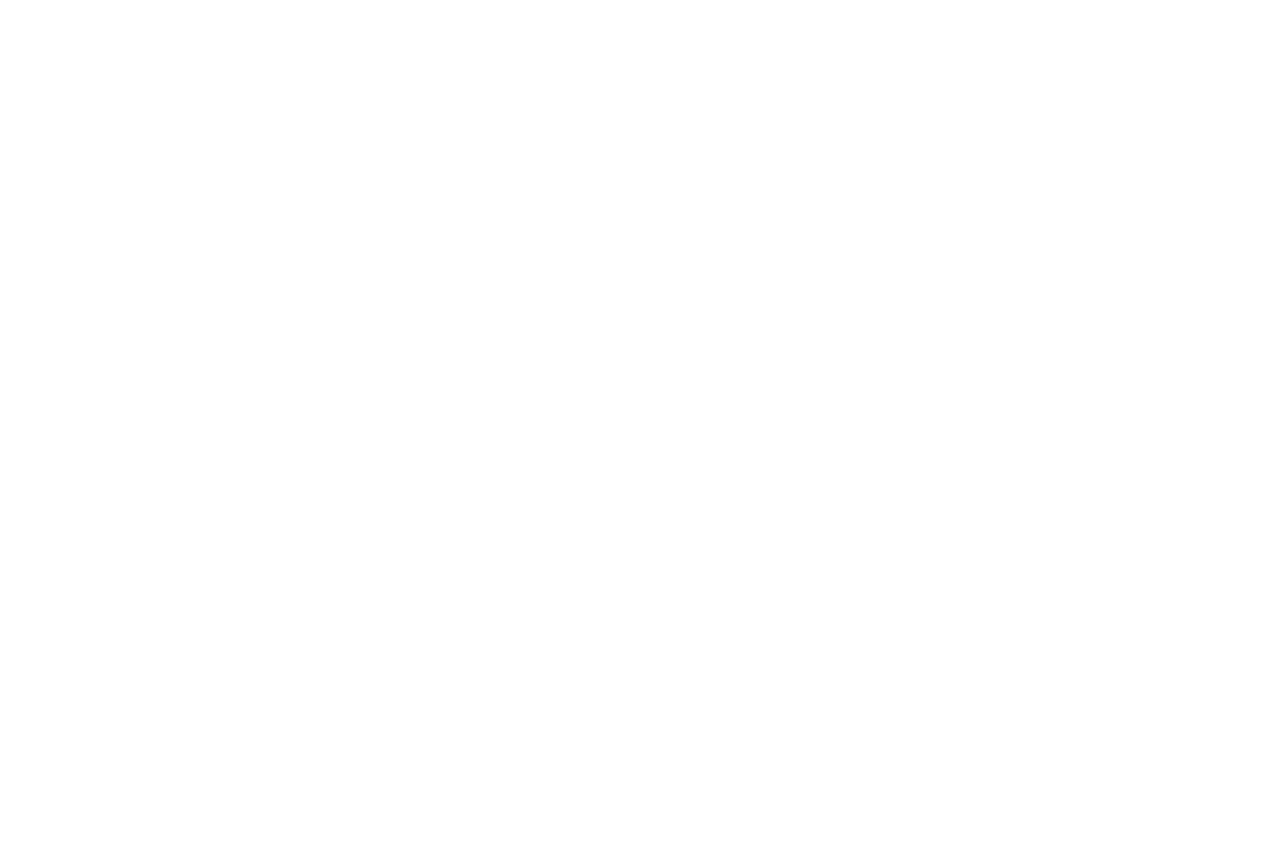
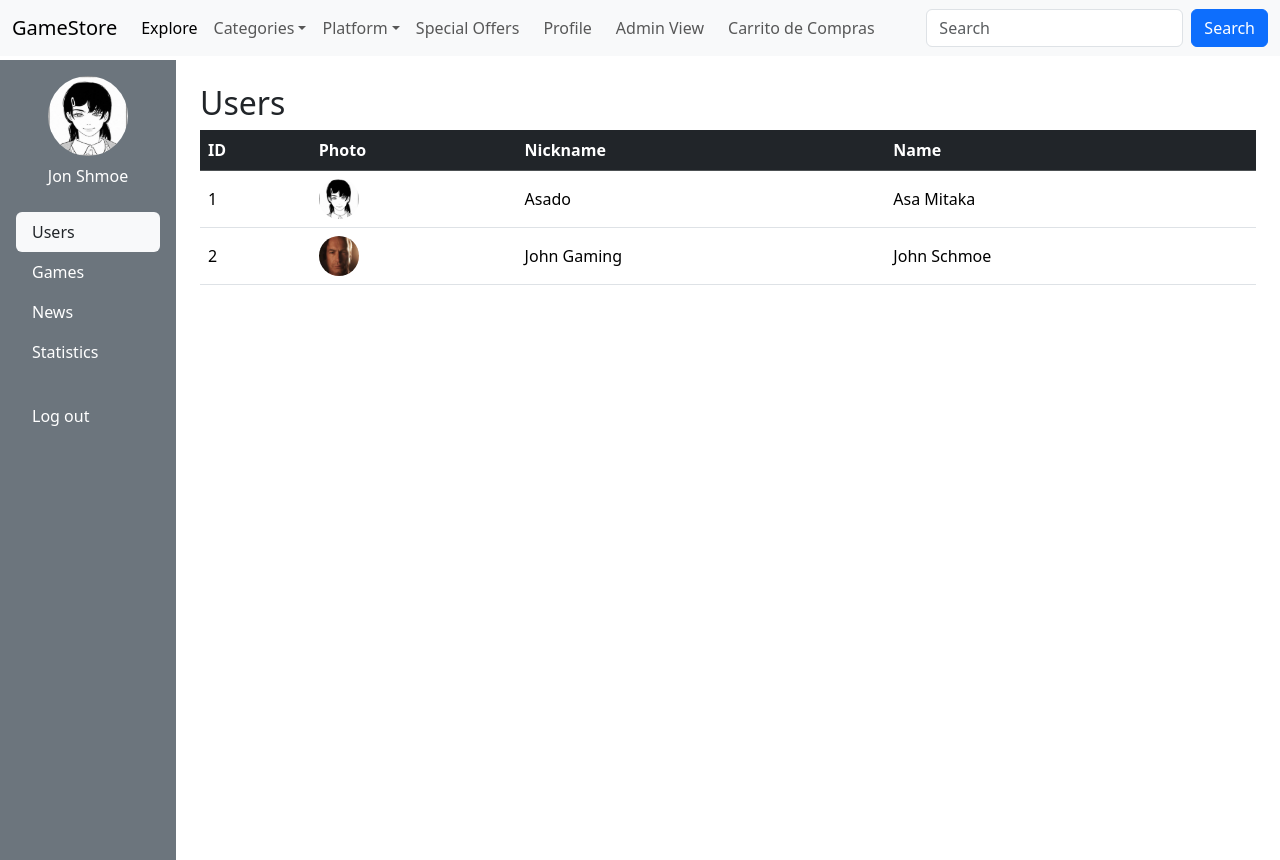
Before and after one commit to ManuelRevillaRJ/PW-PROYECTO-FIJO, a React app: page /users in a window 1280 px wide. Before the commit this address had no page. Before the commit the page ends 800 px from the top, so only its background shows below. Built offline with nearby package versions, Linux system fonts and the light colour scheme; the HTML template or start-up script is replaced by a standard one.

Commit message:
Admin View parcial
Actualizado el sidebar del admin y algunas de las pestañas relacionadas.

```diff
--- a/src/components/NavBar.tsx
+++ b/src/components/NavBar.tsx
@@ -115,9 +115,9 @@ export default function NavBar() {
               </div>
             </li>
             <li className="nav-item">
-              <Link className="nav-link" to={"/ganancias"}>
+              <Link className="nav-link" to={"/users"}>
                 <i className="bi bi-bar-chart me-2"></i>
-                Estadisticas
+                Admin View
               </Link>
             </li>
             <li className="nav-item">
--- a/src/components/Sidebar.tsx
+++ b/src/components/Sidebar.tsx
@@ -1,4 +1,4 @@
-import { Link } from "react-router-dom";
+import { NavLink } from "react-router-dom";
 
 export default function Sidebar() {
   return (
@@ -7,28 +7,55 @@ export default function Sidebar() {
       style={{ width: "200px", height: "100vh" }}
     >
       <div className="text-center mb-4">
-        <div
+        <img
+          src="/public/assets/pfp/Asa.png"
+          alt="Usuario"
           className="bg-light rounded-circle mx-auto"
           style={{ width: 80, height: 80 }}
-        ></div>
+        />
         <p className="mt-2">Jon Shmoe</p>
       </div>
       <nav className="nav flex-column">
-        <Link to="/users" className="nav-link text-white">
+        <NavLink
+          to="/users"
+          className={({ isActive }) =>
+            "nav-link" + (isActive ? " bg-light text-dark rounded" : " text-white")
+          }
+        >
           Users
-        </Link>
-        <Link to="/games" className="nav-link text-white">
+        </NavLink>
+        <NavLink
+          to="/games"
+          className={({ isActive }) =>
+            "nav-link" + (isActive ? " bg-light text-dark rounded" : " text-white")
+          }
+        >
           Games
-        </Link>
-        <Link to="/news" className="nav-link text-white">
+        </NavLink>
+        <NavLink
+          to="/news"
+          className={({ isActive }) =>
+            "nav-link" + (isActive ? " bg-light text-dark rounded" : " text-white")
+          }
+        >
           News
-        </Link>
-        <Link to="/ganancias" className="nav-link bg-light text-dark rounded">
+        </NavLink>
+        <NavLink
+          to="/ganancias"
+          className={({ isActive }) =>
+            "nav-link" + (isActive ? " bg-light text-dark rounded" : " text-white")
+          }
+        >
           Statistics
-        </Link>
-        <Link to="/logout" className="nav-link text-white mt-4">
+        </NavLink>
+        <NavLink
+          to="/logout"
+          className={({ isActive }) =>
+            "nav-link mt-4" + (isActive ? " bg-light text-dark rounded" : " text-white")
+          }
+        >
           Log out
-        </Link>
+        </NavLink>
       </nav>
     </div>
   );
--- a/src/main.tsx
+++ b/src/main.tsx
@@ -11,8 +11,8 @@ import Ganancias from "./pages/Ganancias";
 
 import MejoresValorados from "./pages/MejorValorados";
 import BestSellers from "./pages/BestSellers";
-import CartUI from "./pages/CartTestPage";
 import CartTestPage from "./pages/CartTestPage";
+import Usuarios from "./pages/Usuarios";
 
 createRoot(document.getElementById("root")!).render(
   <StrictMode>
@@ -26,6 +26,7 @@ createRoot(document.getElementById("root")!).render(
         <Route path="/best-sellers" element={<BestSellers />} />
         <Route path="/ganancias" element={<Ganancias />} />
         <Route path="/carrito" element={<CartTestPage />} />
+        <Route path="/users" element={<Usuarios />} />
       </Routes>
     </BrowserRouter>
   </StrictMode>
--- a/src/pages/CartTestPage.tsx
+++ b/src/pages/CartTestPage.tsx
@@ -1,6 +1,7 @@
 import React, { useState } from 'react';
 import DummyGC from '../components/DummyGameCard';
 import CartBar from '../components/CartBar';
+import NavBar from '../components/NavBar';
 
 type CartItem = {
   name: string;
@@ -29,6 +30,8 @@ const CartTestPage = () => {
 
   return (
     <>
+    <div>
+      <NavBar />
         <div className="container mt-4">
           <h2>Featured Games</h2>
           <div className="row g-3">
@@ -51,6 +54,7 @@ const CartTestPage = () => {
           onClearCart={clearCart}
           isVisible={isCartVisible}
         />
+    </div>
     </>
   );
 };
--- a/src/pages/Ganancias.tsx
+++ b/src/pages/Ganancias.tsx
@@ -1,12 +1,14 @@
 import IngresosMensuales from "../components/IngresosMensuales";
 import NavBar from "../components/NavBar";
+import Sidebar from "../components/Sidebar";
 import UserCard from "../components/UserCard";
 
 export default function Ganancias() {
   return (
-    <div className="d-flex">
+    <div>
       <NavBar />
-
+      <div className="d-flex" style={{ marginTop: "60px"}}>
+        <Sidebar/>
         <main className="p-4 w-100">
           <h2>Statistics</h2>
 
@@ -20,5 +22,6 @@ export default function Ganancias() {
           </div>
         </main>
       </div>
+    </div>
   );
 }
--- /dev/null
+++ b/src/pages/Usuarios.tsx
@@ -0,0 +1,72 @@
+//import React from 'react';
+import Sidebar from '../components/Sidebar';
+import NavBar from '../components/NavBar';
+
+const UsersPage = () => {
+  return (
+    <div>
+        <NavBar />
+        <div className="d-flex" style={{ marginTop: "60px"}}>
+            <Sidebar/>
+            <main className="p-4 w-100">
+                <h2>Users</h2>
+                <div className="card-body">
+                    <div className="table-responsive">
+                        <table className="table align-middle">
+                            <thead className="table-dark">
+                                <tr>
+                                    <th>ID</th>
+                                    <th>Photo</th>
+                                    <th>Nickname</th>
+                                    <th>Name</th>
+                                </tr>
+                            </thead>
+                            <tbody>
+                                {/* User 1 */}
+                                <tr>
+                                    <td>1</td>
+                                    <td>
+                                        <img
+                                            src="/public/assets/pfp/Asa.png"
+                                            alt="User Photo"
+                                            className="rounded-circle"
+                                            style={{
+                                            width: '40px',
+                                            height: '40px',
+                                            objectFit: 'cover',
+                                            }}
+                                        />
+                                    </td>
+                                    <td>Asado</td>
+                                    <td>Asa Mitaka</td>
+                                </tr>
+                                {/* User 2 */}
+                                <tr>
+                                    <td>2</td>
+                                    <td>
+                                        <img
+                                            src="/public/assets/pfp/SaulGoodman.jpg"
+                                            alt="User Photo"
+                                            className="rounded-circle"
+                                            style={{
+                                            width: '40px',
+                                            height: '40px',
+                                            objectFit: 'cover',
+                                            }}
+                                        />
+                                    </td>
+                                    <td>John Gaming</td>
+                                    <td>John Schmoe</td>
+                                </tr>
+                            </tbody>
+                        </table>
+                    </div>
+                </div>
+            </main>
+        </div>
+    </div>
+
+  );
+};
+
+export default UsersPage;
```
Also changed, not shown: public/assets/juegos/VoidStranger.jpg (added). Lines whose indentation alone changed are shown as unchanged.
